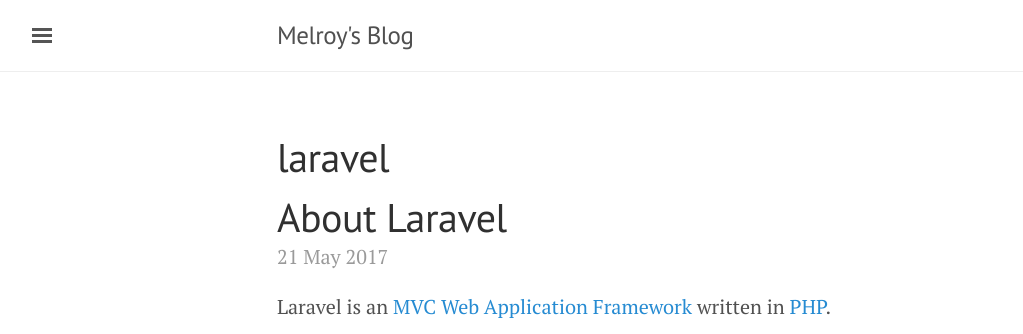
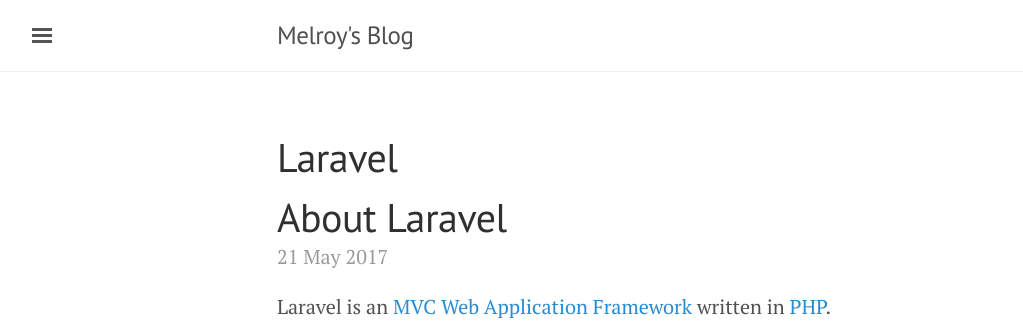
Before and after one commit to meldsza/meldsza.github.io, a Jekyll site: the page built from laravel.md, in a window 1280 px wide. Shown: the top 334 px of the page, without its empty margins (3-1026 px from the left). Built offline with Jekyll 4.4.1, drawn with Linux system fonts in a browser that asks for light colours; Markdown is read by kramdown in place of the engine named in the settings.

```diff
--- a/laravel.md
+++ b/laravel.md
@@ -1,6 +1,6 @@
 ---
 layout: page
-title: laravel
+title: Laravel
 ---
 
 <div class="posts">
```
